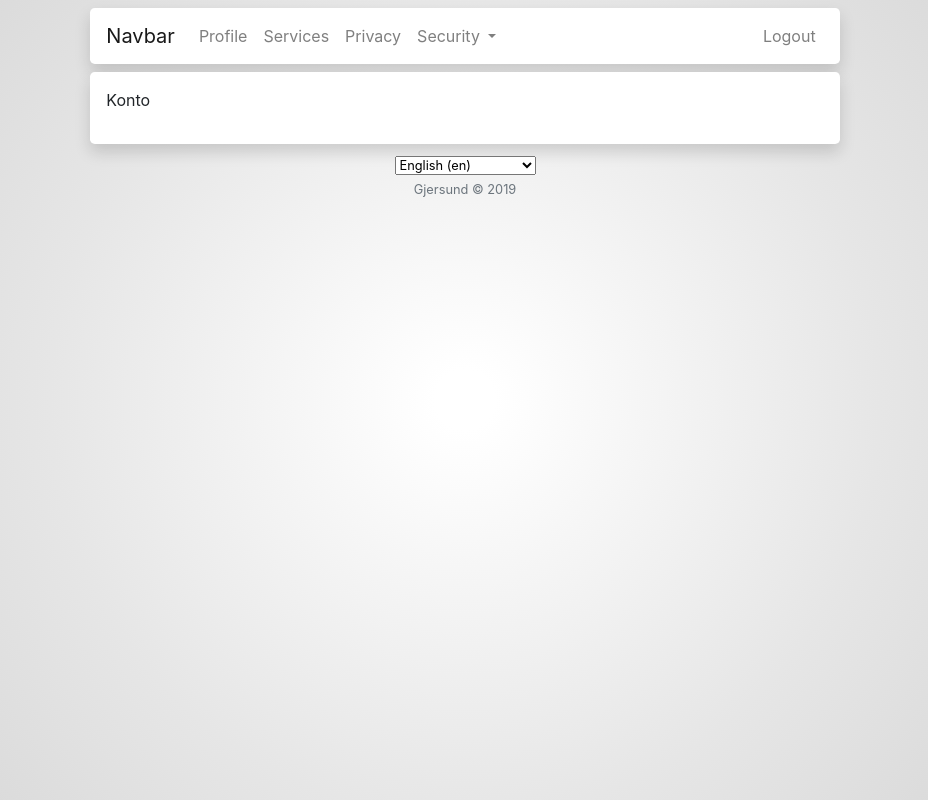
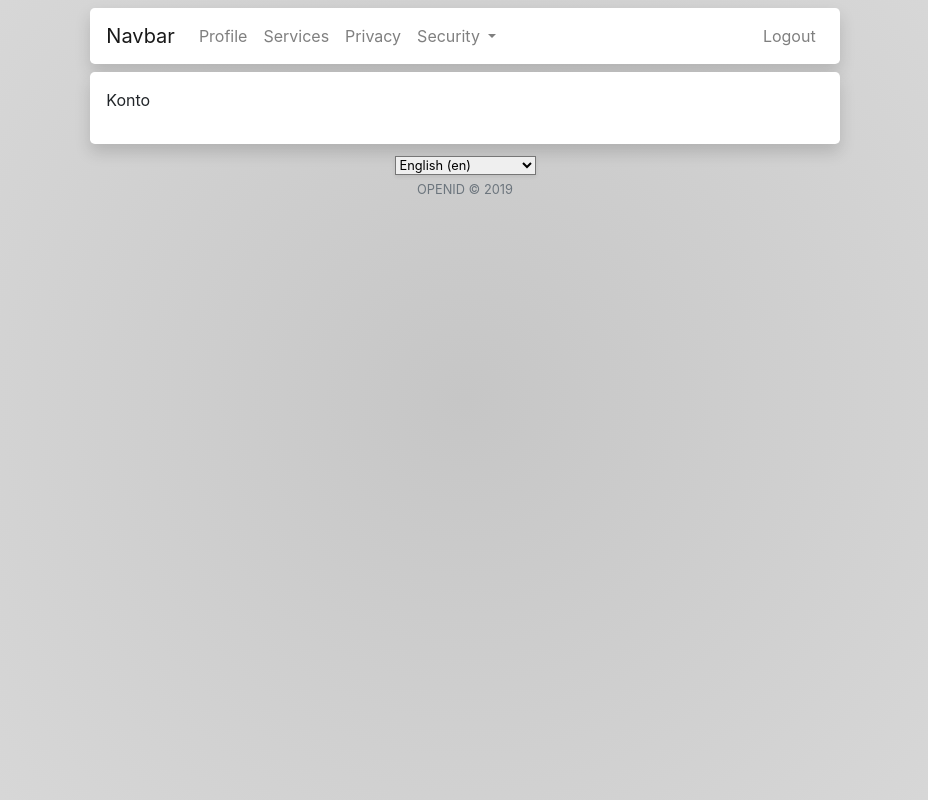
Before and after one commit to ggjersund/oidc-provider, a Django app: page /en/account/ in a window 1280 px wide. Shown: the whole page, without its empty margins (175-1103 px from the left). Run offline with Django 3.2, Linux system fonts and the light colour scheme; the visitor is signed in with stand-in values (Sample User, id 1); parts of the project's set-up code (start-up, migrations or seed data) failed here and were passed over; some libraries are stand-ins or nearby versions.

Commit message:
Fix up naming

```diff
--- a/accounts/settings/base.py
+++ b/accounts/settings/base.py
@@ -10,6 +10,7 @@ BASE_DIR = os.path.dirname(os.path.dirname(os.path.dirname(os.path.abspath(__fil
 
 
 # SECURITY WARNING: keep the secret key used in production secret!
+# THIS WONT BE USED IN PRODUCTION SO NO POINT IN TRYING
 
 SECRET_KEY = 'wtuxxa(p24&6d9)g*wyd(^ci)53!ys!bl!h9up((t*)lohyhgk'
 
--- a/accounts/settings/prod.py
+++ b/accounts/settings/prod.py
@@ -6,7 +6,7 @@ from . base import *
 
 DEBUG = False
 
-ALLOWED_HOSTS = ['accounts.gjersund.com']
+ALLOWED_HOSTS = ['secure.example.com']
 
 SECURE_CONTENT_TYPE_NOSNIFF = True
 
--- a/accounts/settings/stage.py
+++ b/accounts/settings/stage.py
@@ -6,7 +6,7 @@ from . base import *
 
 DEBUG = False
 
-ALLOWED_HOSTS = ['beta.accounts.gjersund.com']
+ALLOWED_HOSTS = ['beta.example.com']
 
 SECURE_CONTENT_TYPE_NOSNIFF = True
 
--- a/shared/static/css/custom.min.css
+++ b/shared/static/css/custom.min.css
@@ -1,7 +1,7 @@
 .bg-gradient {
-  background: rgb(255,255,255);
-  background: -moz-radial-gradient(circle, rgba(255,255,255,1) 4%, rgba(230,230,230,1) 55%, rgba(217,217,217,1) 87%);
-  background: -webkit-radial-gradient(circle, rgba(255,255,255,1) 4%, rgba(230,230,230,1) 55%, rgba(217,217,217,1) 87%);
-  background: radial-gradient(circle, rgba(255,255,255,1) 4%, rgba(230,230,230,1) 55%, rgba(217,217,217,1) 87%);
-  filter: progid:DXImageTransform.Microsoft.gradient(startColorstr="#ffffff",endColorstr="#d9d9d9",GradientType=1);
+  background: rgb(198,198,198);
+  background: -moz-radial-gradient(circle, rgba(198,198,198,1) 0%, rgba(219,219,219,1) 100%);
+  background: -webkit-radial-gradient(circle, rgba(198,198,198,1) 0%, rgba(219,219,219,1) 100%);
+  background: radial-gradient(circle, rgba(198,198,198,1) 0%, rgba(219,219,219,1) 100%);
+  filter: progid:DXImageTransform.Microsoft.gradient(startColorstr="#c6c6c6",endColorstr="#dbdbdb",GradientType=1);
 }
--- a/shared/templates/footer.html
+++ b/shared/templates/footer.html
@@ -5,7 +5,7 @@
       <div class="col mt-2 text-center">
         <form class="mb-1" action="{% url 'set_language' %}" method="post">{% csrf_token %}
           <input name="next" type="hidden" value="{{ redirect_to }}">
-          <select class="small" name="language" onchange="this.form.submit()">
+          <select class="small shadow-sm" name="language" onchange="this.form.submit()">
             {% get_current_language as LANGUAGE_CODE %}
             {% get_available_languages as LANGUAGES %}
             {% get_language_info_list for LANGUAGES as languages %}
@@ -16,7 +16,7 @@
             {% endfor %}
           </select>
         </form>
-        <p class="small text-muted">Gjersund &copy; {% now 'Y' %}</p>
+        <p class="small text-muted">OPENID &copy; {% now 'Y' %}</p>
       </div>
     </div>
   </div>
--- a/shared/templates/two_factor/core/login.html
+++ b/shared/templates/two_factor/core/login.html
@@ -5,7 +5,7 @@
 {% block content %}
 <div class="container my-auto">
   <div class="row justify-content-md-center pt-2 pr-2 pl-2">
-    <div class="col-sm-12 col-md-6 col-lg-4 bg-white shadow rounded-lg p-3">
+    <div class="col-sm-12 col-md-6 col-lg-4 bg-white shadow border rounded-lg p-3">
       {% include 'logo.html' %}
       <hr>
       {% if wizard.steps.current == 'auth' %}
```
Also changed, not shown: shared/locale/nb/LC_MESSAGES/django.po, shared/static/img/logo.png, 2 other files.
